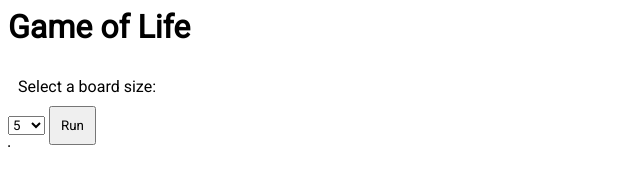
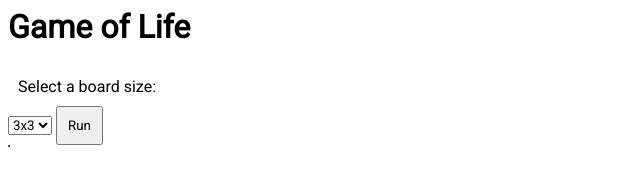
Before and after one commit to smitche60/game-of-life, a website: page client/index.html in a window 1280 px wide. Shown: the full height of the page, 0-640 px from the left. Drawn offline with nearby package versions, Linux system fonts and the light colour scheme.

Commit message:
Update board sizes

```diff
--- a/client/templates/app.html
+++ b/client/templates/app.html
@@ -2,10 +2,10 @@
   Select a board size:
 </div>
 
-<select class="size" name="Board Size" ng-model="input" ng-init="input='5'">
-  <option value="5">5</option>
-  <option value="10">10</option>
-  <option value="15">15</option>
+<select class="size" name="Board Size" ng-model="input" ng-init="input='3'">
+  <option value="3">3x3</option>
+  <option value="6">6x6</option>
+  <option value="9">9x9</option>
 </select>
 
 <button ng-click="handleclick(input)">Run</button>
```
